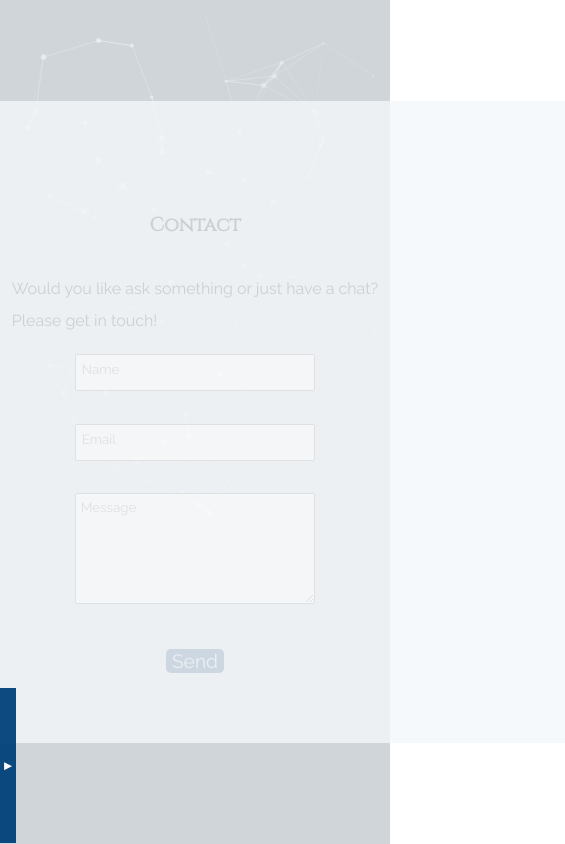
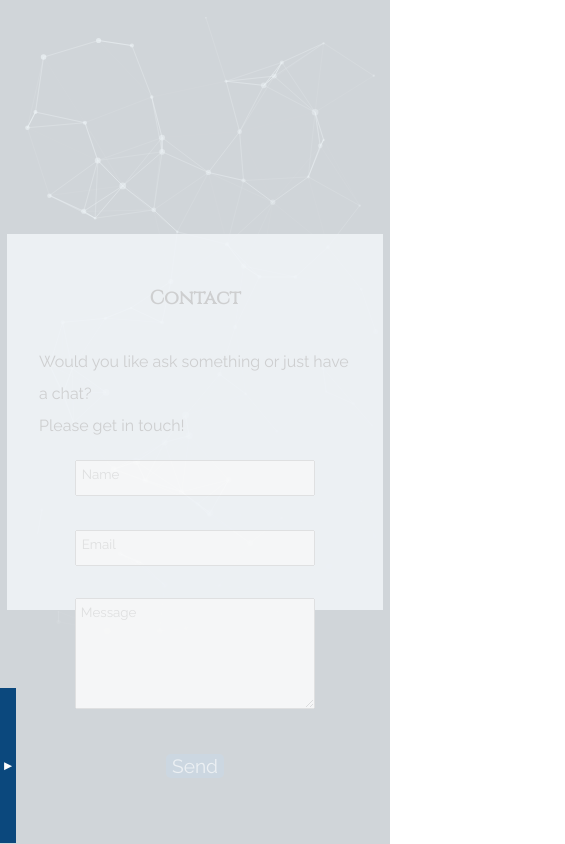
Before and after one commit to DiegoRodriguez2018/diego-rodriguez-portfolio-original-version, a React (Create React App) app: page / in a window 390 px wide. Both pictures are taken after a click on the link "Contact". Shown: the whole page, 565 px wide, since content can reach past the window. Built offline with nearby package versions, Linux system fonts and the light colour scheme.

Commit message:
Fixed section styling for mobile.

```diff
--- a/src/Sections/Contact.js
+++ b/src/Sections/Contact.js
@@ -4,7 +4,6 @@ import Form from '../Form'
 export default function Contact () {
   return (
     <section class="contact">
-    <div class="link" id="contact-page"></div>
       <h3>Contact</h3>
       <p>
         Would you like ask something or just have a chat? <br /> Please get in touch!
--- a/src/stylesheets/styles.css
+++ b/src/stylesheets/styles.css
@@ -292,8 +292,8 @@ footer {
 .skills,
 .contact,
 .education-container {
-  width: 80vh;
-  max-height: 80vh;
+  width: 80vw;
+  max-height: 80vw;
   background: #c6d8e8;
   opacity: .8;
   color: #0d0d0d;
--- a/src/stylesheets/styles.scss
+++ b/src/stylesheets/styles.scss
@@ -78,8 +78,8 @@ footer {
 .skills,
 .contact,
 .education-container {
-  width: 80vh;
-  max-height: 80vh;
+  width: 80vw;
+  max-height: 80vw;
   background: $light-blue;
   opacity: .8;
   color: $font-shadow;
```
